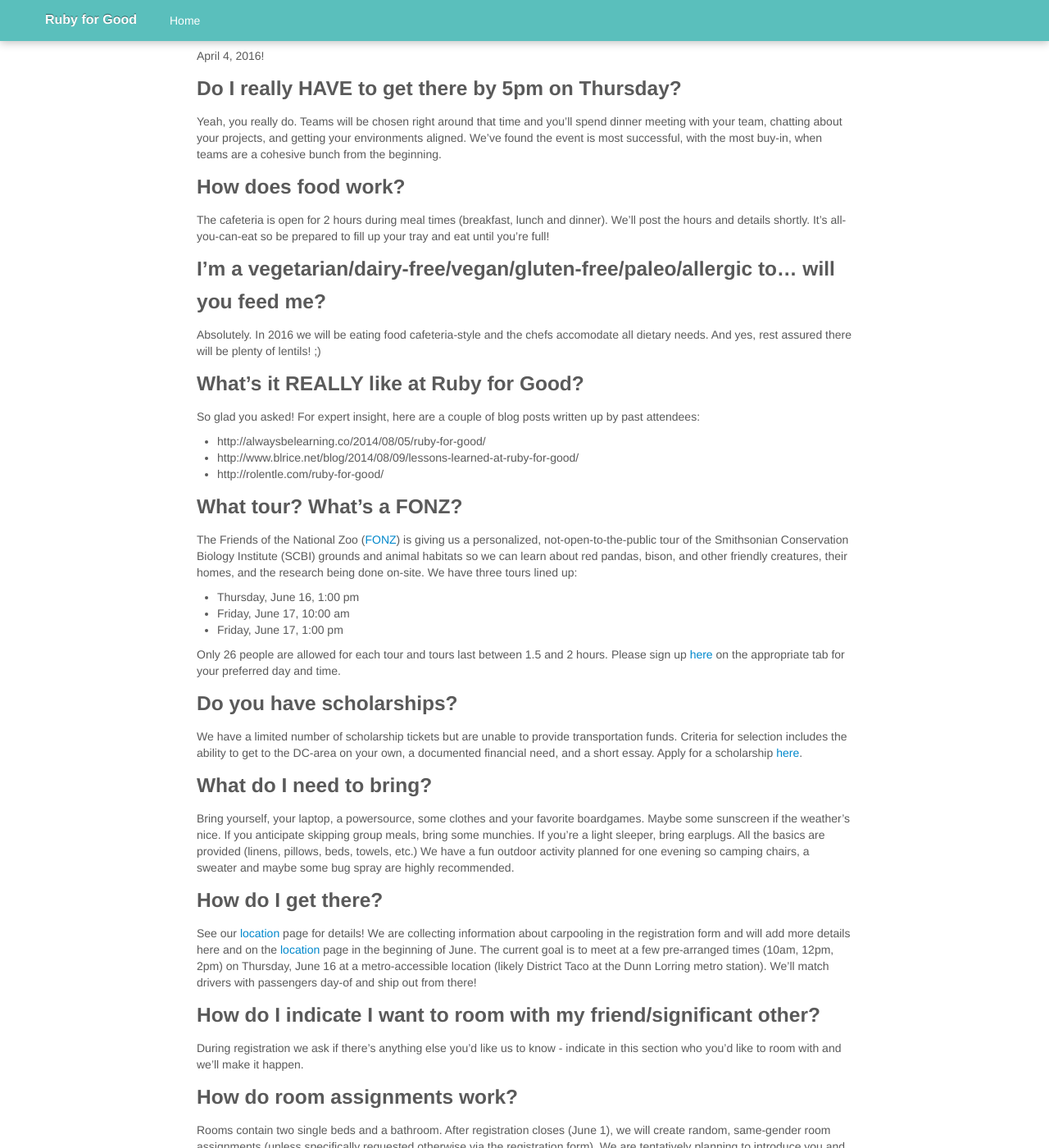
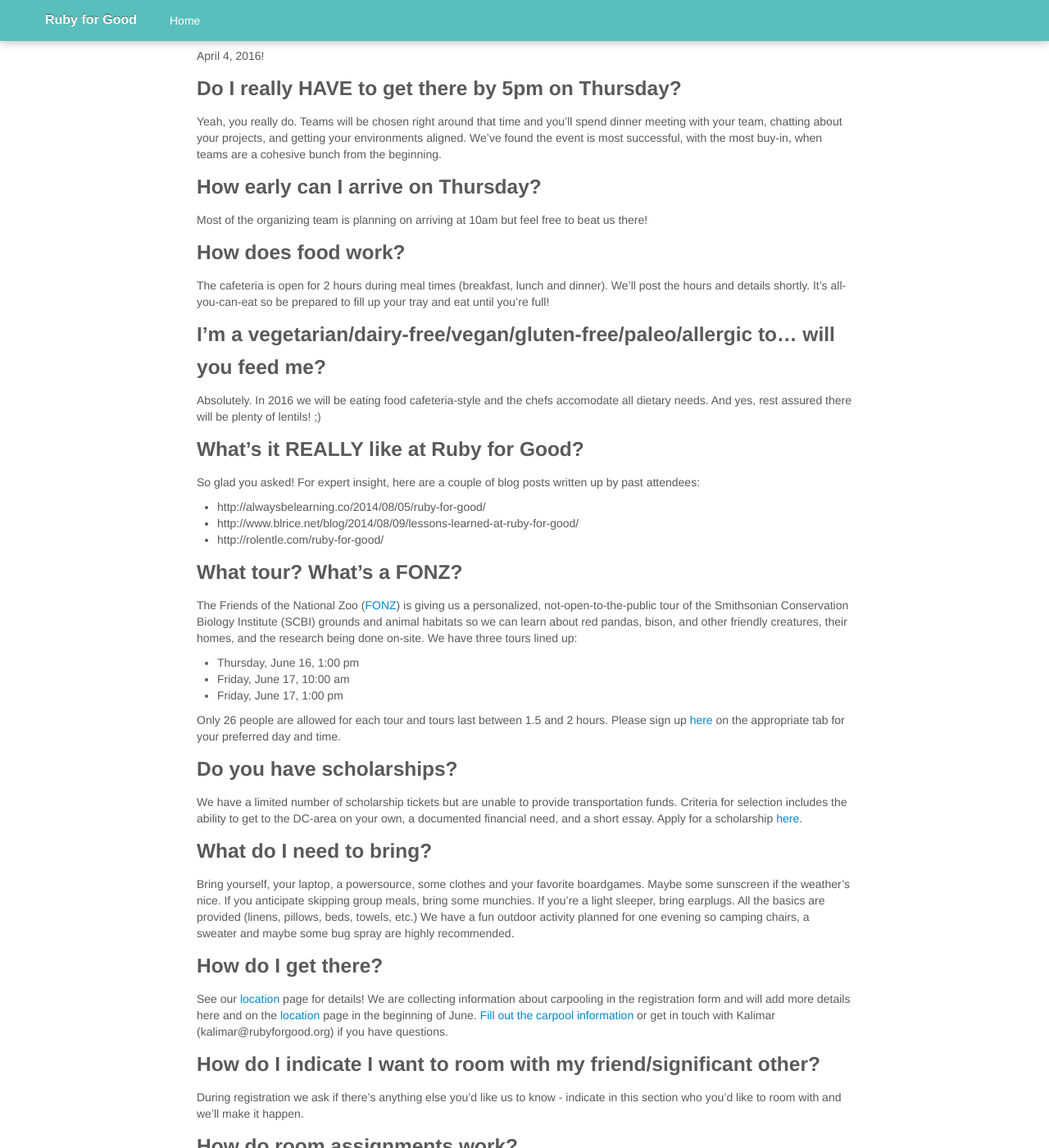
Before and after one commit to rubyforgood/rubyforgood.org--old, a Jekyll site: the page built from faq.md, in a window 1280 px wide and 1400 px high, scrolled down 2142 px. Shown: the whole window at 82% size. Built offline with Jekyll 4.4.1, drawn with Linux system fonts in a browser that asks for light colours.

Commit message:
Update faq.md

```diff
--- a/faq.md
+++ b/faq.md
@@ -84,6 +84,10 @@
 
 Yeah, you really do. Teams will be chosen right around that time and you'll spend dinner meeting with your team, chatting about your projects, and getting your environments aligned. We've found the event is most successful, with the most buy-in, when teams are a cohesive bunch from the beginning.
 
+### How early can I arrive on Thursday?
+
+Most of the organizing team is planning on arriving at 10am but feel free to beat us there!
+
 ### How does food work?
 
 The cafeteria is open for 2 hours during meal times (breakfast, lunch and dinner). We'll post the hours and details shortly. It's all-you-can-eat so be prepared to fill up your tray and eat until you're full!
@@ -121,7 +125,7 @@
 
 ### How do I get there?
 
-See our <a href="/location">location</a> page for details! We are collecting information about carpooling in the registration form and will add more details here and on the <a href="/location">location</a> page in the beginning of June. The current goal is to meet at a few pre-arranged times (10am, 12pm, 2pm) on Thursday, June 16 at a metro-accessible location (likely District Taco at the Dunn Lorring metro station). We'll match drivers with passengers day-of and ship out from there!
+See our <a href="/location">location</a> page for details! We are collecting information about carpooling in the registration form and will add more details here and on the <a href="/location">location</a> page in the beginning of June. <a href="https://docs.google.com/forms/d/1aA0fJbbmxYW3lTqP6A7zLOnZbECzCd5d9f7L9ok_jLI/viewform?c=0&w=1">Fill out the carpool information</a> or get in touch with Kalimar (kalimar@rubyforgood.org) if you have questions.
 
 ### How do I indicate I want to room with my friend/significant other?
 
```
